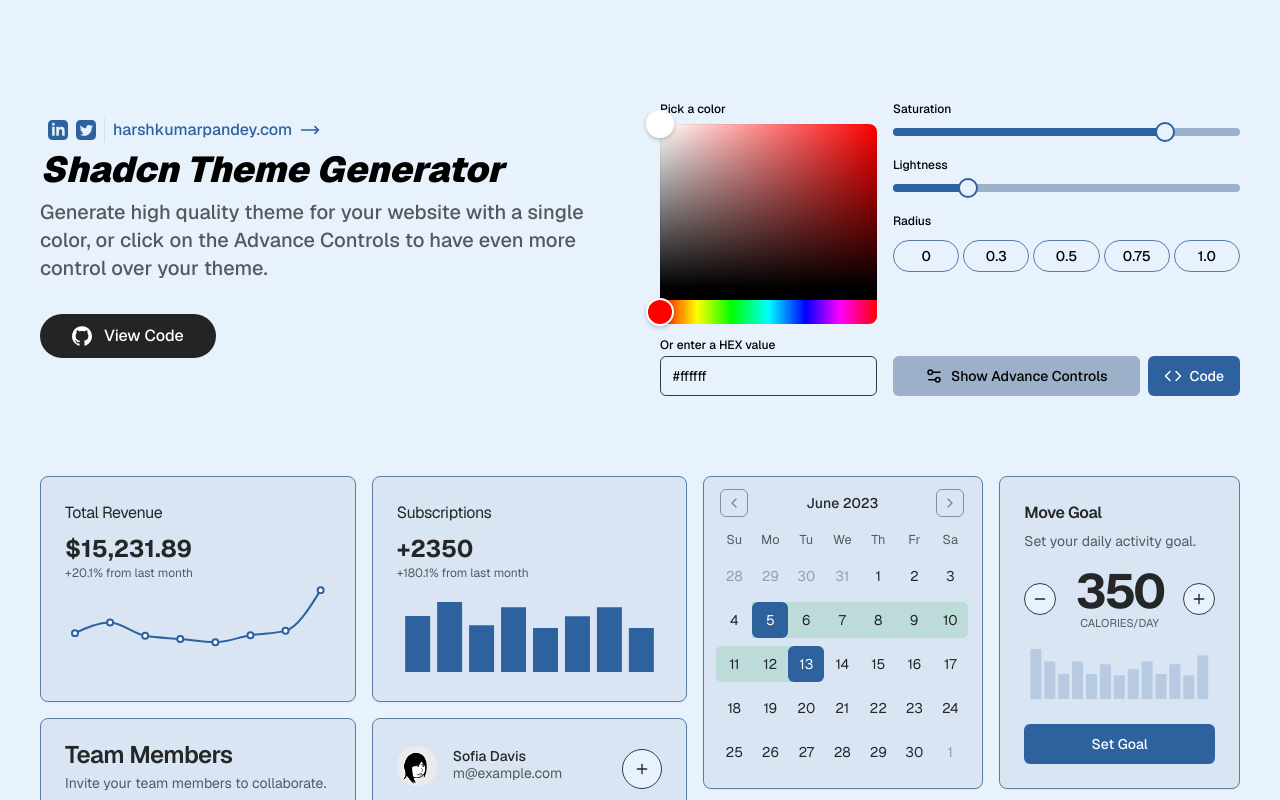
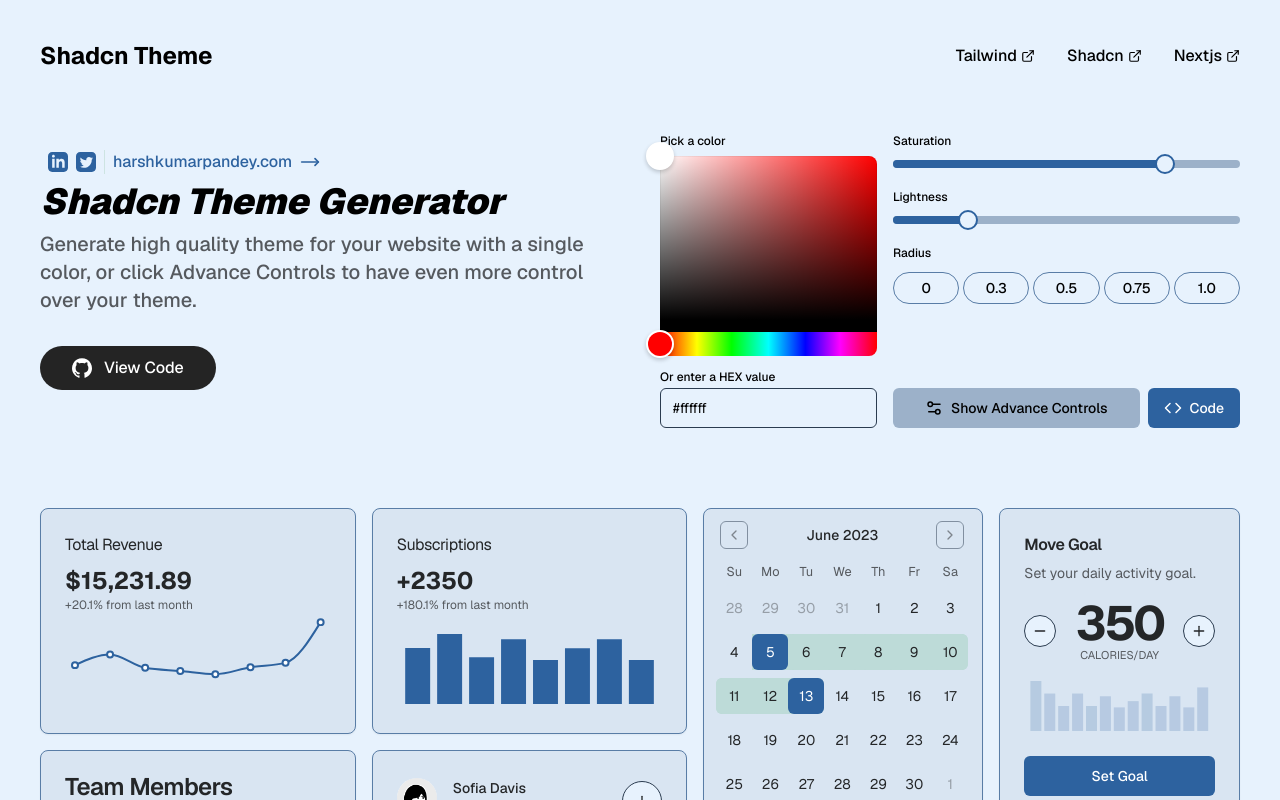
Before and after one commit to harshpandey002/shadcn-theme, a Next.js app: page / in a window 1280 px wide. Shown: the top 800 px of the page. Built offline with nearby package versions, Linux system fonts and the light colour scheme.

Commit message:
Improvements

```diff
--- a/src/app/page.tsx
+++ b/src/app/page.tsx
@@ -2,6 +2,7 @@
 
 import CardsDemo from '@/components/cards';
 import Hero from '@/components/Hero';
+import Navbar from '@/components/Navbar';
 import { useEffect, useState } from 'react';
 
 export default function Home() {
@@ -12,7 +13,8 @@
   }, []);
 
   return (
-    <div className="p-10">
+    <div className="p-5 md:p-10">
+      <Navbar />
       <Hero />
       {mounted ? <CardsDemo /> : null}
     </div>
--- a/src/components/Hero.tsx
+++ b/src/components/Hero.tsx
@@ -17,8 +17,8 @@
 
   return (
     <div className="w-full grid grid-cols-2 lg:grid-cols-4 gap-10 pt-10 pb-20">
-      <div className="col-span-2 flex flex-col justify-center">
-        <div className="flex items-center gap-2 mb-2 ml-2">
+      <div className="col-span-2 flex flex-col justify-center text-center md:text-start">
+        <div className="flex items-center justify-center md:justify-start gap-2 mb-2 ml-2">
           <Link
             target="_blank"
             href="https://www.linkedin.com/in/harshpandey002/">
@@ -38,14 +38,13 @@
         </div>
 
         <h1 className="text-4xl font-black italic">Shadcn Theme Generator</h1>
-        <p className="max-w-xl text-xl mt-2 font-medium text-muted-foreground">
+        <p className="max-w-xl md:text-xl mt-2 font-medium text-muted-foreground">
           Generate high quality theme for your website with a single color, or
-          click on the Advance Controls to have even more control over your
-          theme.
+          click Advance Controls to have even more control over your theme.
         </p>
         <Button
           size="lg"
-          className="flex items-center gap-3 w-max mt-8 rounded-[24px] bg-[#242424] text-white text-md hover:bg-[#070707] hover:underline">
+          className="flex items-center gap-3 w-max mt-8 rounded-[24px] bg-[#242424] text-white text-md hover:bg-[#070707] hover:underline mx-auto md:mx-0">
           <Icons.gitHub className="h-5 w-5" />
           View Code
         </Button>
--- /dev/null
+++ b/src/components/Navbar.tsx
@@ -0,0 +1,38 @@
+import { ExternalLink } from 'lucide-react';
+import Link from 'next/link';
+import React from 'react';
+import { Icons } from './icons';
+
+export default function Navbar() {
+  return (
+    <div className="flex items-center justify-between">
+      <h2 className="text-2xl font-bold">Shadcn Theme</h2>
+      <Link
+        className="block md:hidden"
+        target="_blank"
+        href="https://www.github.com/harshpandey002/">
+        {<Icons.gitHub className="h-5 w-5" />}
+      </Link>
+      <ul className="hidden md:flex items-center gap-8 list-none font-medium">
+        <Link
+          href="https://tailwindcss.com/"
+          className="flex items-center gap-1 hover:text-primary">
+          <li>Tailwind</li>
+          <ExternalLink className="w-3.5 h-3.5" />
+        </Link>
+        <Link
+          href="https://ui.shadcn.com/"
+          className="flex items-center gap-1 hover:text-primary">
+          <li>Shadcn</li>
+          <ExternalLink className="w-3.5 h-3.5" />
+        </Link>
+        <Link
+          href="https://nextjs.org/"
+          className="flex items-center gap-1 hover:text-primary">
+          <li>Nextjs</li>
+          <ExternalLink className="w-3.5 h-3.5" />
+        </Link>
+      </ul>
+    </div>
+  );
+}
```
